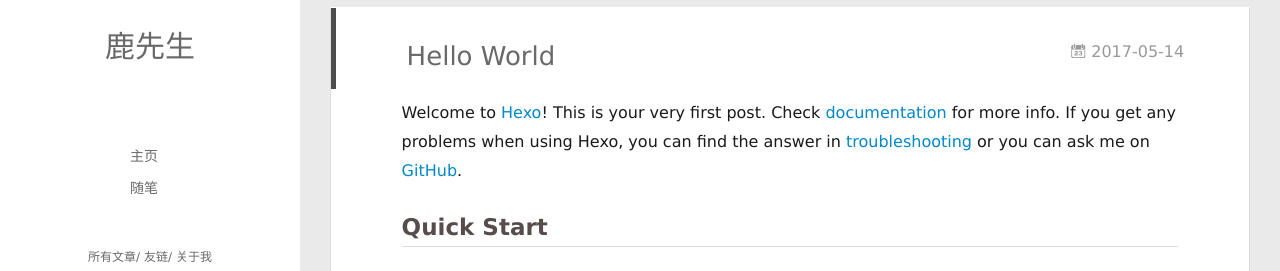
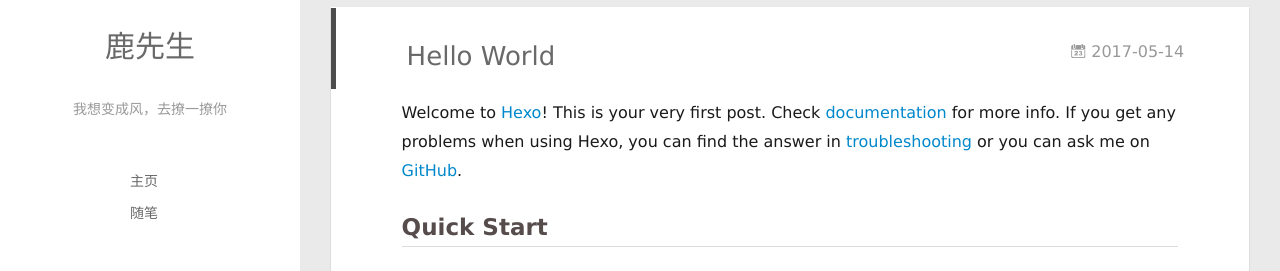
Before and after one commit to CalvinHwang123/calvinhwang123.github.i, a plain HTML site: page index.html in a window 1280 px wide. Shown: the part 243-514 px from the top of the page. Drawn offline with Linux system fonts and the light colour scheme.

Commit message:
Site updated: 2017-05-15 12:40:02

```diff
--- a/index.html
+++ b/index.html
@@ -8,15 +8,12 @@
   <link rel="dns-prefetch" href="http://yoursite.com">
   <title>codingの鹿先生</title>
   <meta name="viewport" content="width=device-width, initial-scale=1, maximum-scale=1">
-  <meta name="description" content="我想变成风，去撩一撩你">
-<meta property="og:type" content="website">
+  <meta property="og:type" content="website">
 <meta property="og:title" content="codingの鹿先生">
 <meta property="og:url" content="http://yoursite.com/index.html">
 <meta property="og:site_name" content="codingの鹿先生">
-<meta property="og:description" content="我想变成风，去撩一撩你">
 <meta name="twitter:card" content="summary">
 <meta name="twitter:title" content="codingの鹿先生">
-<meta name="twitter:description" content="我想变成风，去撩一撩你">
 
     <link rel="alternative" href="/atom.xml" title="codingの鹿先生" type="application/atom+xml">
 
@@ -50,6 +47,8 @@
 		<hgroup>
 		  <h1 class="header-author"><a href="/">鹿先生</a></h1>
 		</hgroup>
+
+		<p class="header-subtitle">我想变成风，去撩一撩你</p>
 
 
 		<nav class="header-menu">
@@ -108,6 +107,8 @@
 			<hgroup>
 			  <h1 class="header-author js-header-author">鹿先生</h1>
 			</hgroup>
+
+			<p class="header-subtitle"><i class="icon icon-quo-left"></i>我想变成风，去撩一撩你<i class="icon icon-quo-right"></i></p>
 
 
 
```
Also changed, not shown: 2017/05/14/article-title/index.html (+5 -4 lines), 2017/05/14/hello-world/index.html (+4 -0 lines), archives/2017/05/index.html (+5 -4 lines), archives/2017/index.html (+5 -4 lines), archives/index.html (+5 -4 lines).
